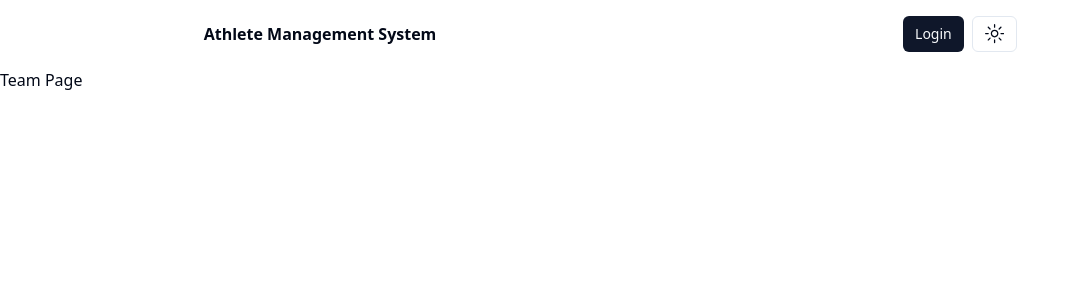
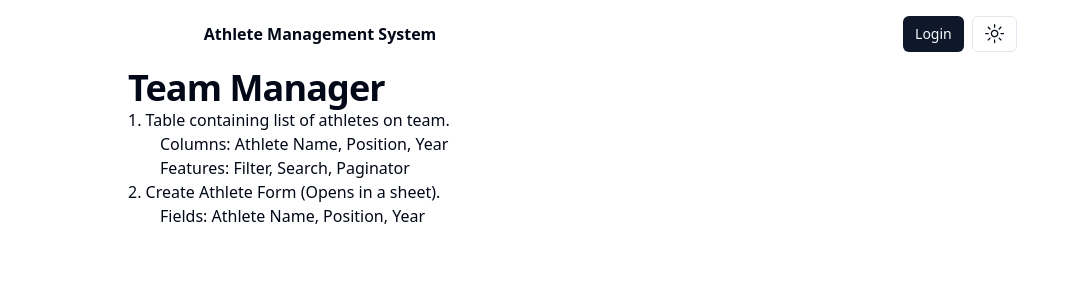
Before and after one commit to joseph-bergin/Athlete-Management, a Next.js app: page /dashboard/team in a window 1280 px wide. Shown: the top 300 px of the page, without its empty margins (0-1080 px from the left). Built offline with nearby package versions, Linux system fonts and the light colour scheme; no server answers.

Commit message:
protect /dashboard/*

```diff
--- a/app/dashboard/layout.tsx
+++ b/app/dashboard/layout.tsx
@@ -1,10 +1,12 @@
+'use client'
+
 export default function DashboardLayout({
   children,
 }: {
   children: React.ReactNode
 }) {
   return (
-    <div>
+    <div className="px-32">
         {children}
     </div>
   )
--- a/app/dashboard/team/page.tsx
+++ b/app/dashboard/team/page.tsx
@@ -1,7 +1,20 @@
 export default function Team() {
     return (
         <div>
-            <p>Team Page</p>
+            <h1 className="text-3xl font-extrabold tracking-tight lg:text-4xl">Team Manager</h1>
+            <div>
+                <p>1. Table containing list of athletes on team.</p>
+                <div className="px-8">
+                    <p>Columns: Athlete Name, Position, Year</p>
+                    <p>Features: Filter, Search, Paginator</p>
+                </div>
+            </div>
+            <div>
+                <p>2. Create Athlete Form (Opens in a sheet).</p>
+                <div className="px-8">
+                    <p>Fields: Athlete Name, Position, Year</p>
+                </div>
+            </div>
         </div>
     )
 }
```
Also changed, not shown: middleware.ts (added, +7 -0 lines).
